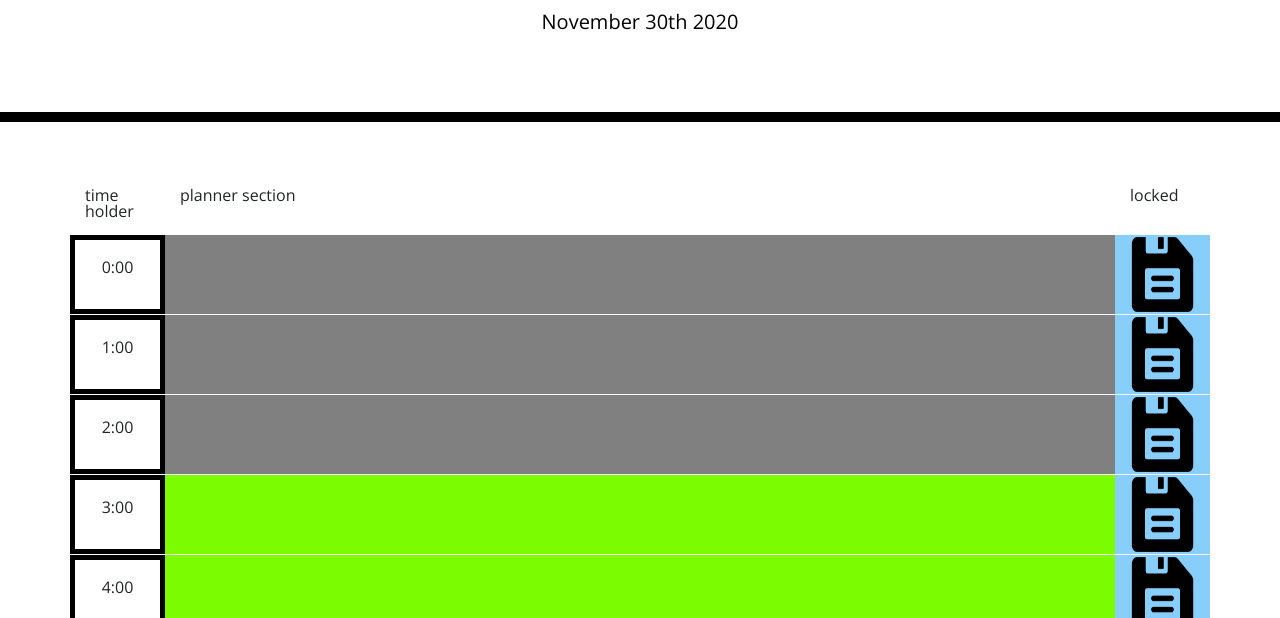
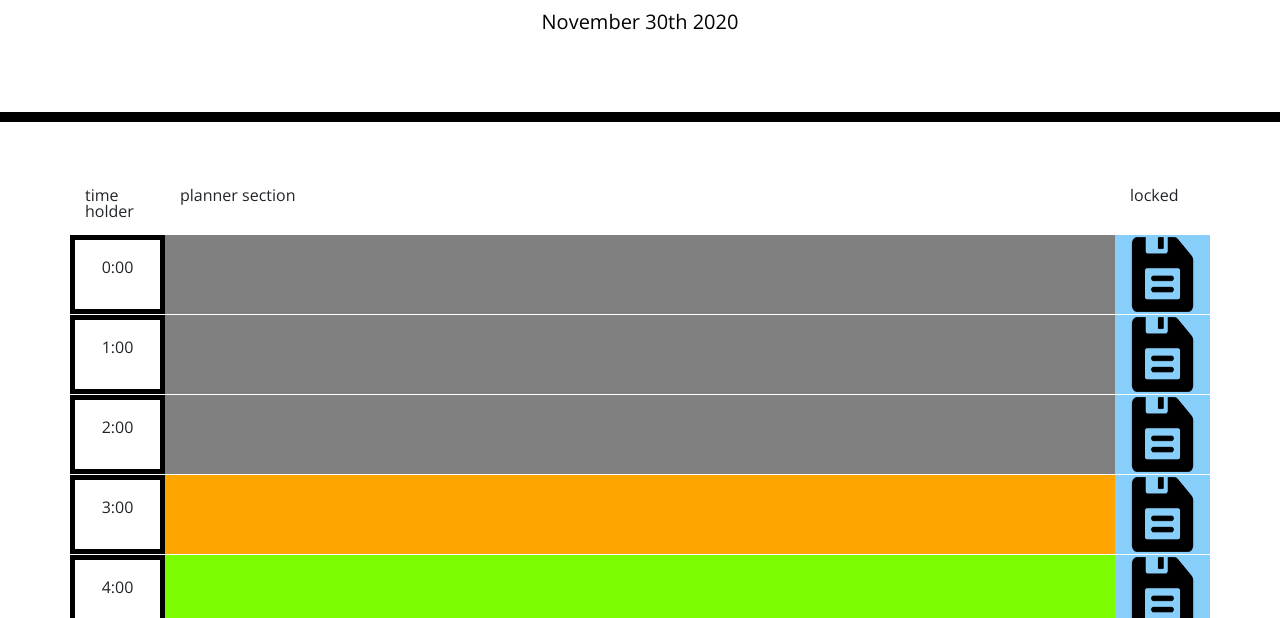
Before and after one commit to mhowe21/calendar-application, a plain HTML site: page index.html in a window 1280 px wide. Shown: the part 182-800 px from the top of the page. Drawn offline with nearby package versions, Linux system fonts and the light colour scheme.

Commit message:
color code

```diff
--- a/assessts/script.js
+++ b/assessts/script.js
@@ -33,6 +33,8 @@ function containerDraw() {
         if (current > i) {
             //$(eventBox).addClass("future-times")
             $(eventBox).addClass("prior-hour")
+        } else if (current == i) {
+            $(eventBox).addClass("current-hour")
         } else {
             $(eventBox).addClass("future-times")
         }
--- a/assessts/style.css
+++ b/assessts/style.css
@@ -102,3 +102,7 @@ textarea {
 .prior-hour {
   background-color: gray;
 }
+
+.current-hour {
+  background-color: orange;
+}
```
